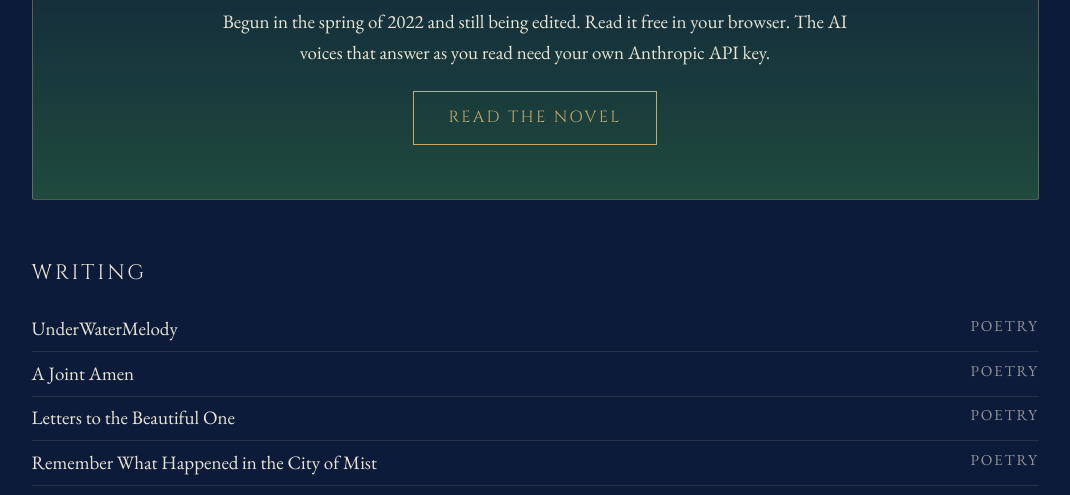
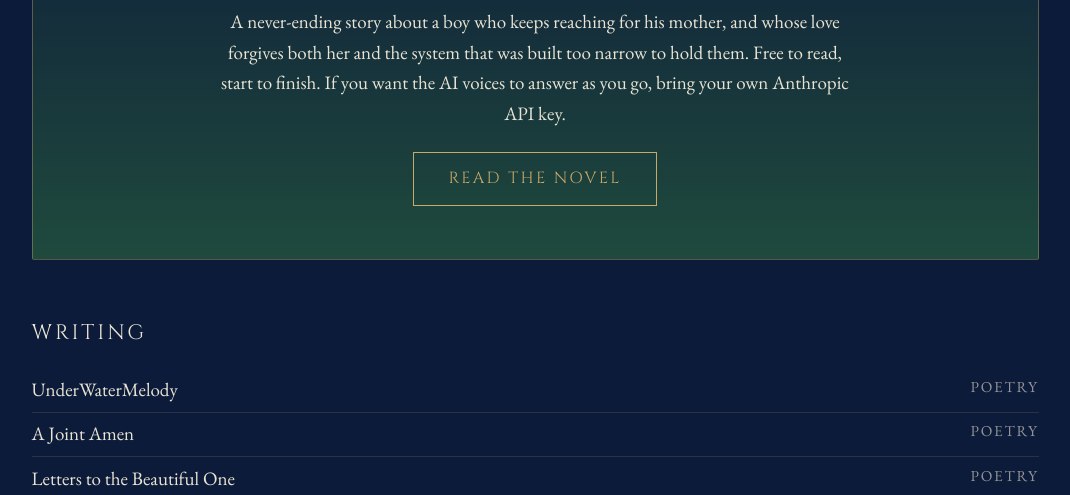
Before and after one commit to companis-cmd/com-panis, an Eleventy site: page src/index.njk in a window 1280 px wide. Shown: the part 605-1100 px from the top of the page, without its empty margins (105-1175 px from the left). Built offline with nearby package versions, Linux system fonts and the light colour scheme; Eleventy itself is replaced by a stand-in of ours; files that its build step writes are made by us from their sources.

Commit message:
Update index.njk

```diff
--- a/src/index.njk
+++ b/src/index.njk
@@ -11,7 +11,7 @@ bodyClass: home
 <section class="threshold">
   <p class="label">The novel</p>
   <h2>The Threshold</h2>
-  <p>Begun in the spring of 2022 and still being edited. Read it free in your browser. The AI voices that answer as you read need your own Anthropic API key.</p>
+  <p>A never-ending story about a boy who keeps reaching for his mother, and whose love forgives both her and the system that was built too narrow to hold them. Free to read, start to finish. If you want the AI voices to answer as you go, bring your own Anthropic API key.</p>
   <p><a class="button" href="{{ site.thresholdUrl }}">Read the novel</a></p>
 </section>
 
```
